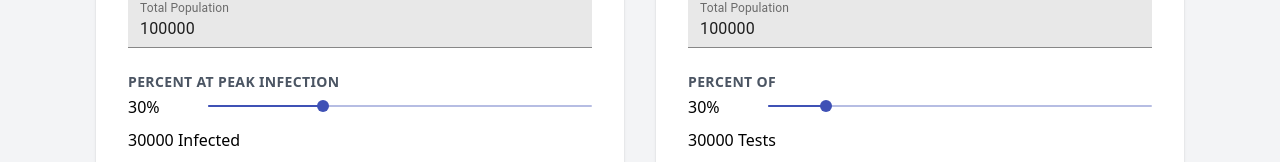
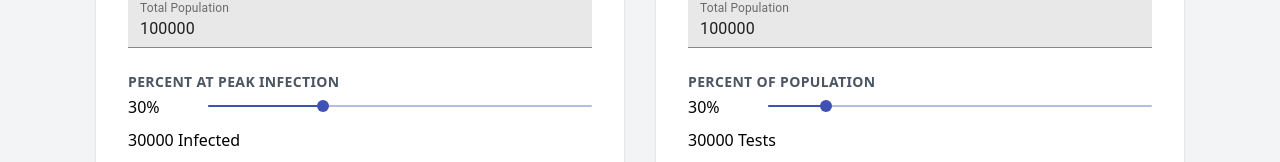
Before and after one commit to cip3/covid19testing, a Next.js app: page / in a window 1280 px wide. Shown: the part 192-354 px from the top of the page. Built offline with nearby package versions, Linux system fonts and the light colour scheme.

Commit message:
Label fixed

```diff
--- a/components/TestingRate.jsx
+++ b/components/TestingRate.jsx
@@ -33,7 +33,7 @@ const TestingRate = ({ population, setPopulation }) => {
       </CardContent>
 
       <CardContent>
-        <CardSubHeading>Percent of </CardSubHeading>
+        <CardSubHeading>Percent of Population</CardSubHeading>
         <div className="flex items-center">
           <div className="mb-1 w-20">{percent}%</div>
 
```
